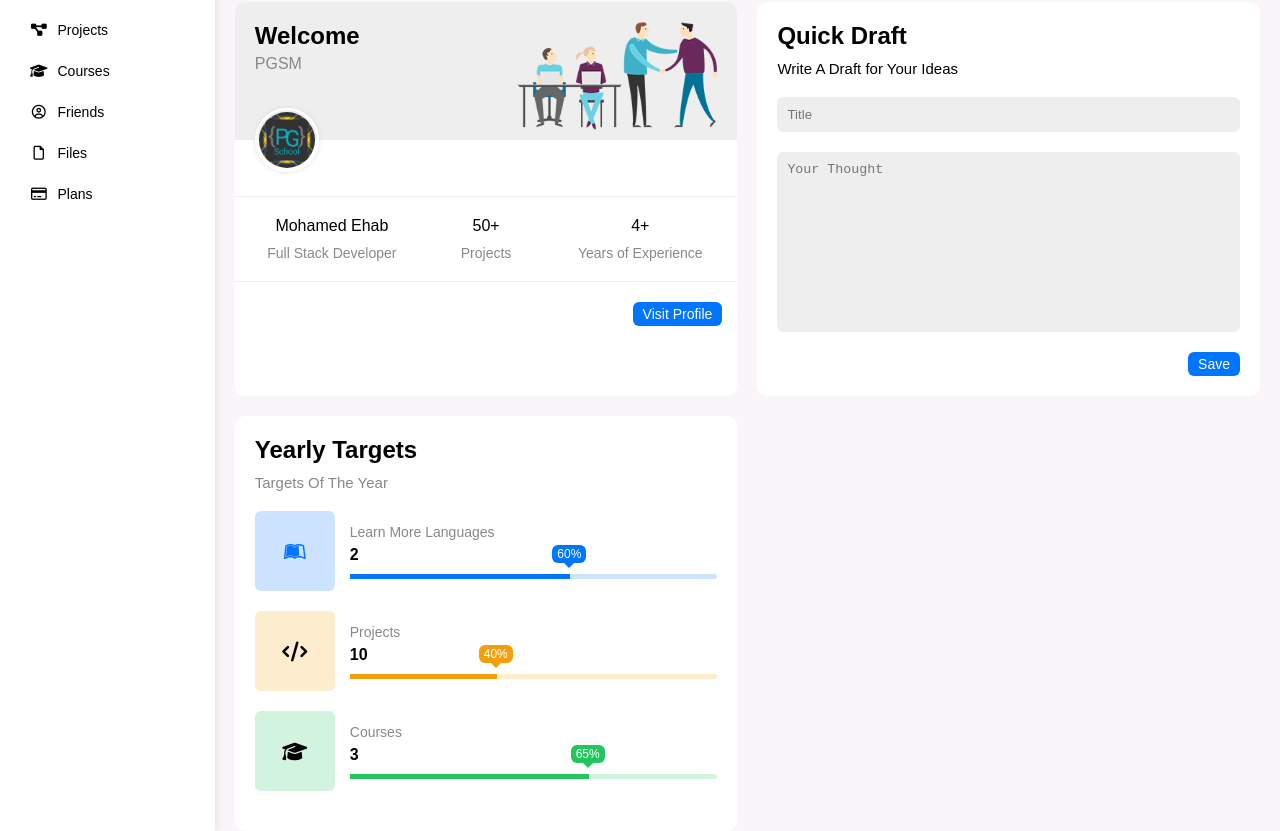
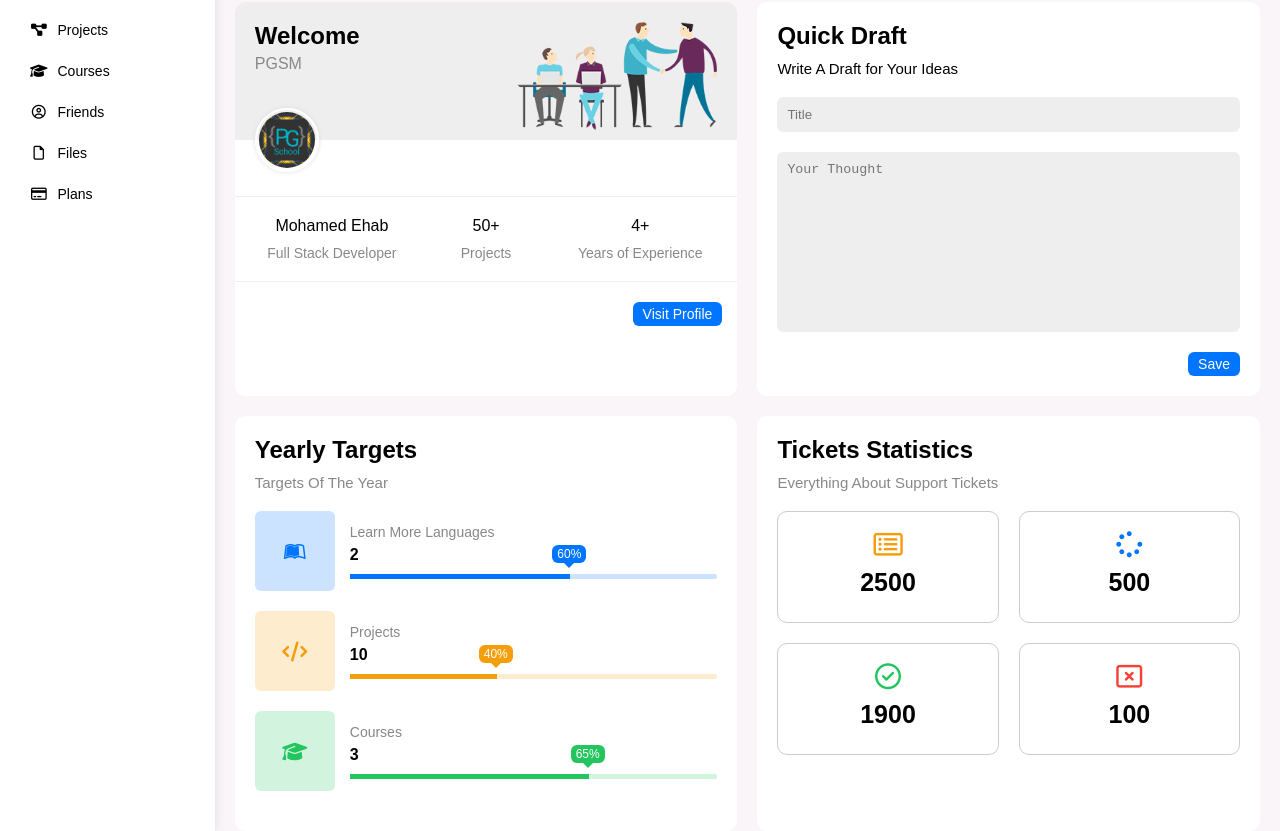
Before and after one commit to Programming-School-Pro-Coding/Template-2, a plain HTML site: page index.html in a window 1280 px wide. Shown: the part 162-993 px from the top of the page. Drawn offline with Linux system fonts and the light colour scheme.

Commit message:
Tickets Statitics widget added

```diff
--- a/css/framework.css
+++ b/css/framework.css
@@ -47,8 +47,17 @@
 .c-blue {
     color: var(--blue-color);
 }
+.c-orange {
+    color: var(--orange-color);
+}
+.c-green {
+    color: var(--green-color);
+}
+.c-red {
+    color: var(--red-color);
+}
 /* End Color */
-/* Start Padding & Margin */
+/* End Padding & Margin & Flex Properties & Grid Properties */
 .p-10 {
     padding: 10px;
 }
@@ -76,6 +85,9 @@
 .mt-20 {
     margin-top: 20px;
 }
+.mb-5 {
+    margin-bottom: 5px;
+}
 .mb-10 {
     margin-bottom: 10px;
 }
@@ -91,7 +103,10 @@
 .gap-20 {
     gap: 20px;
 }
-/* End Padding & Margin */
+.wrap {
+    flex-wrap: wrap;
+}
+/* End Padding & Margin & Flex Properties & Grid Properties */
 /* Start Position */
 .relative {
     position: relative;
@@ -107,8 +122,14 @@
 .fs-14 {
     font-size: 14px;
 }
+.fs-13 {
+    font-size: 13px;
+}
 .fs-15 {
     font-size: 15px;
+}
+.fs-25 {
+    font-size: 25px;
 }
 .space-between {
     justify-content: space-between;
--- a/css/main.css
+++ b/css/main.css
@@ -304,3 +304,14 @@ ul {
     border-radius: 6px;
 }
 /* End Targets */
+/* Start Tickets */
+.tickets .box {
+    border: 1px solid #CCC;
+    width: calc(50% - 10px);
+}
+@media (max-width: 767px) {
+    .tickets .box {
+        width: 100%;
+    }
+}
+/* End Tickets */
--- a/index.html
+++ b/index.html
@@ -213,6 +213,30 @@
             </div>
           </div>
           <!-- End Targets -->
+          <!-- Start Ticket Widget -->
+          <div class="tickets p-20 bg-white rad-10">
+            <h2 class="mt-0 mb-10">Tickets Statistics</h2>
+            <p class="mt-0 mb-20 c-grey fs-15">Everything About Support Tickets</p>
+            <div class="flex txt-c gap-20 wrap">
+              <div class="box p-20 rad-10 fs-13 c-grey">
+                <i class="fa-regular fa-rectangle-list fa-2x mb-10 c-orange"></i>
+                <span class="block c-black fw-bold fs-25 mb-5">2500</span>
+              </div>
+              <div class="box p-20 rad-10 fs-13 c-grey">
+                <i class="fa-solid fa-spinner fa-2x mb-10 c-blue"></i>
+                <span class="block c-black fw-bold fs-25 mb-5">500</span>
+              </div>
+              <div class="box p-20 rad-10 fs-13 c-grey">
+                <i class="fa-regular fa-circle-check fa-2x mb-10 c-green"></i>
+                <span class="block c-black fw-bold fs-25 mb-5">1900</span>
+              </div>
+              <div class="box p-20 rad-10 fs-13 c-grey">
+                <i class="fa-regular fa-rectangle-xmark fa-2x mb-10 c-red"></i>
+                <span class="block c-black fw-bold fs-25 mb-5">100</span>
+              </div>
+            </div>
+          </div>
+          <!-- End Ticket Widget -->
         </div>
       </div>
     </div>
```
